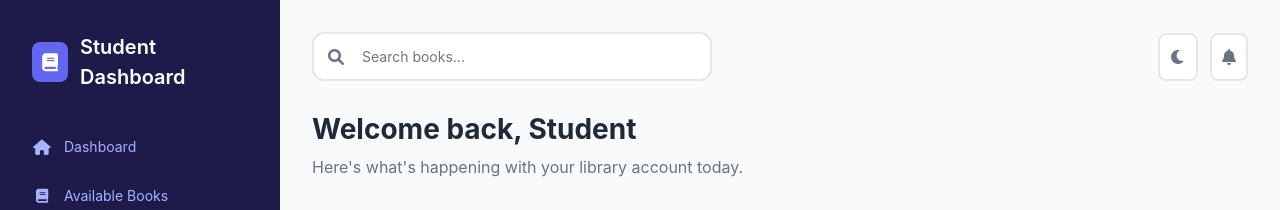
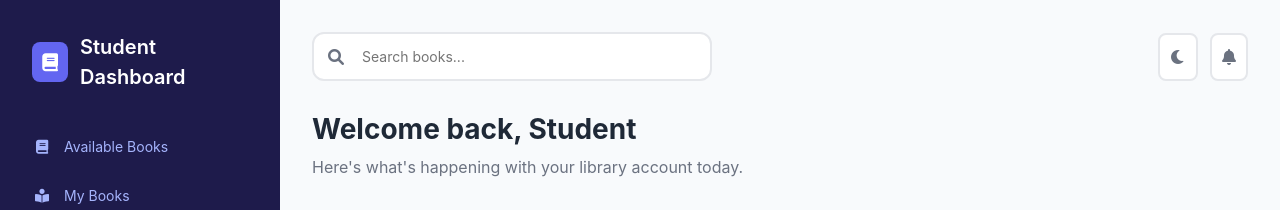
Before and after one commit to JoySarthak/Online_Modern_Library, a website: page views/student.html in a window 1280 px wide. Shown: the top 210 px of the page. Drawn offline with nearby package versions, Linux system fonts and the light colour scheme; no server answers.

Commit message:
Small change

```diff
--- a/views/student.html
+++ b/views/student.html
@@ -776,10 +776,6 @@
         </div>
 
         <nav class="sidebar-nav">
-          <a href="#" class="active" onclick="showSection('available-books')">
-            <i class="fas fa-home"></i>
-            <span>Dashboard</span>
-          </a>
           <a href="#" onclick="showSection('available-books')">
             <i class="fas fa-book"></i>
             <span>Available Books</span>
```
